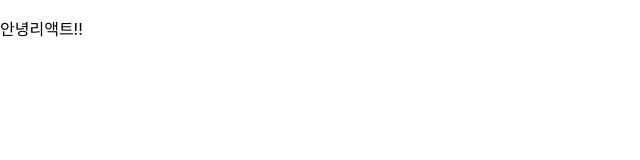
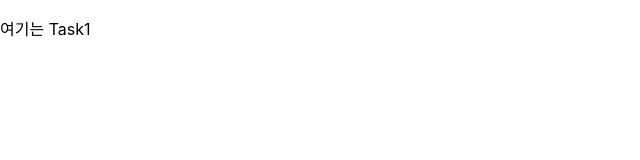
Before and after one commit to likebalto/burnfit-task, a React (Create React App) app: page /burnfit-task/task1 in a window 1280 px wide. Shown: the top 160 px of the page, without its empty margins (0-640 px from the left). Built offline with nearby package versions, Linux system fonts and the light colour scheme; the HTML template or start-up script is replaced by a standard one.

Commit message:
refactor : pages 추가

```diff
--- a/package.json
+++ b/package.json
@@ -9,6 +9,7 @@
     "@testing-library/user-event": "^13.5.0",
     "react": "^18.2.0",
     "react-dom": "^18.2.0",
+    "react-router-dom": "^6.5.0",
     "react-scripts": "5.0.1",
     "web-vitals": "^2.1.4"
   },
--- a/src/App.js
+++ b/src/App.js
@@ -1,10 +1,25 @@
 import './App.css';
+
+import React from 'react';
+import { BrowserRouter, Routes, Route } from 'react-router-dom';
+
+// 페이지 불러오기
+import Home from "./pages/Home";
+import Task1 from "./pages/Task1";
+import Task2 from "./pages/Task2";
+import Task3 from "./pages/Task3";
 
 function App() {
   return (
-    <>
-      <p>안녕리액트!!</p>
-    </>
+    <BrowserRouter basename="burnfit-task">
+      <Routes>
+        <Route path="/" element={<Home />} />
+        <Route path="/task1" element={<Task1 />} />
+        <Route path="/task2" element={<Task2 />} />
+        <Route path="/task3" element={<Task3 />} />
+      </Routes>
+    </BrowserRouter>
+
   );
 }
 
--- /dev/null
+++ b/src/pages/Task1.js
@@ -0,0 +1,8 @@
+function Task1() {
+    return (
+        <>
+            <p>여기는 Task1</p>
+        </>
+    );
+}
+export default Task1;
--- /dev/null
+++ b/src/pages/Task2.js
@@ -0,0 +1,8 @@
+function Task2() {
+    return (
+        <>
+            <p>여기는 Task2</p>
+        </>
+    );
+}
+export default Task2;
--- /dev/null
+++ b/src/pages/Task3.js
@@ -0,0 +1,8 @@
+function Task3() {
+    return (
+        <>
+            <p>여기는 Task3</p>
+        </>
+    );
+}
+export default Task3;
```
Also changed, not shown: 1 other file (tests, documents, lock files or other folders).
